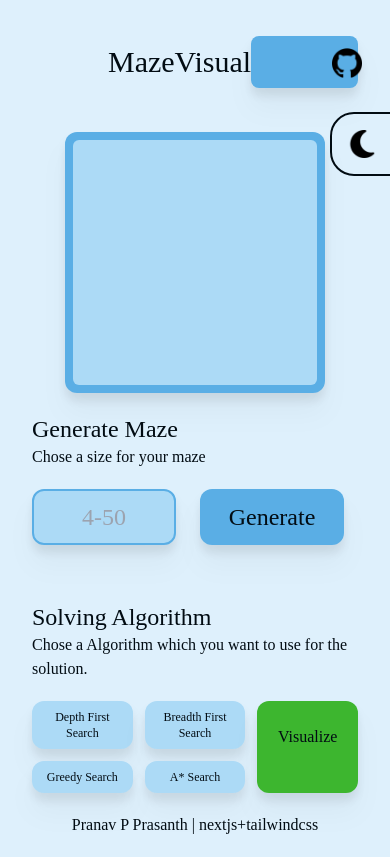
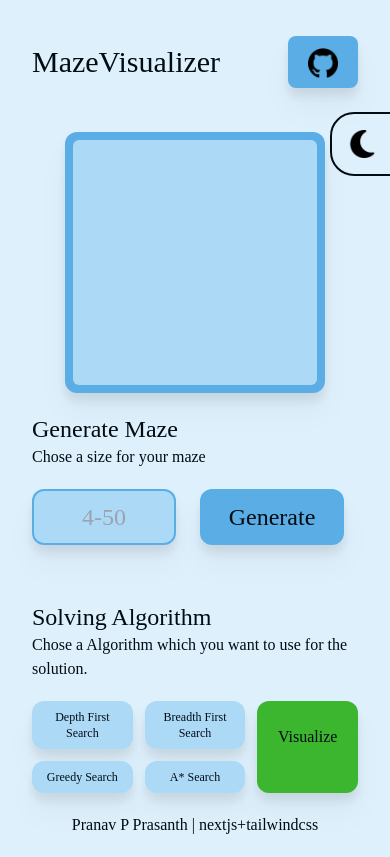
Before and after one commit to Pranav-Official/maze-solver-web, a Next.js app: page / in a window 390 px wide. Built offline with nearby package versions, Linux system fonts and the light colour scheme; a web font is replaced by a local one.

Commit message:
small responsive change in css

```diff
--- a/app/page.tsx
+++ b/app/page.tsx
@@ -156,7 +156,7 @@ export default function Home() {
     <div className=" flex min-h-screen flex-col mx-8 min-[1000px]:mx-20 2xl:mx-48 justify-between text-text dark:text-dark-text font-Sulphur_point ">
       <div className='flex flex-row h-28 justify-between'> {/* the top navbar*/}
         <div className='flex flex-row'>
-        <Image className='collapse md:visible py-6 pr-3 ' src={logoTheme} alt="maze" width={80} height={80} />
+        <Image className='hidden md:block py-6 pr-3 ' src={logoTheme} alt="maze" width={80} height={80} />
         <h1 className='text-3xl m-0 md:text-7xl py-11 md:py-6 px-0 md:px-3'>MazeVisualizer</h1>
         </div>
 
@@ -165,8 +165,8 @@ export default function Home() {
               <Image className ="p-4" src={themeIcon} alt="maze" width={100} height={100} />
           </button>
           <button className='flex flex-row align-middle justify-center bg-primary hover:bg-hover-primary rounded-lg mt-3 py-1 md:my-auto drop-shadow-xl 'onClick={() => window.location.href = 'https://github.com/Pranav-Official/maze-solver-web'}>
-            <p className=' collapse md:visible mt-4 ml-3 mr-2 text-xl font-bold dark:text-text' >GitHub</p>
-            <Image className ="m-2 md:py-1 md:my-3 md:mr-3" src="/github.png" alt="maze" width={30} height={30} />
+            <p className=' hidden md:block mt-4 ml-3 mr-2 text-xl font-bold dark:text-text' >GitHub</p>
+            <Image className ="m-2 mx-5 md:py-1 md:my-3 md:mr-3" src="/github.png" alt="maze" width={30} height={30} />
           </button>
         </div>
       </div>
```
